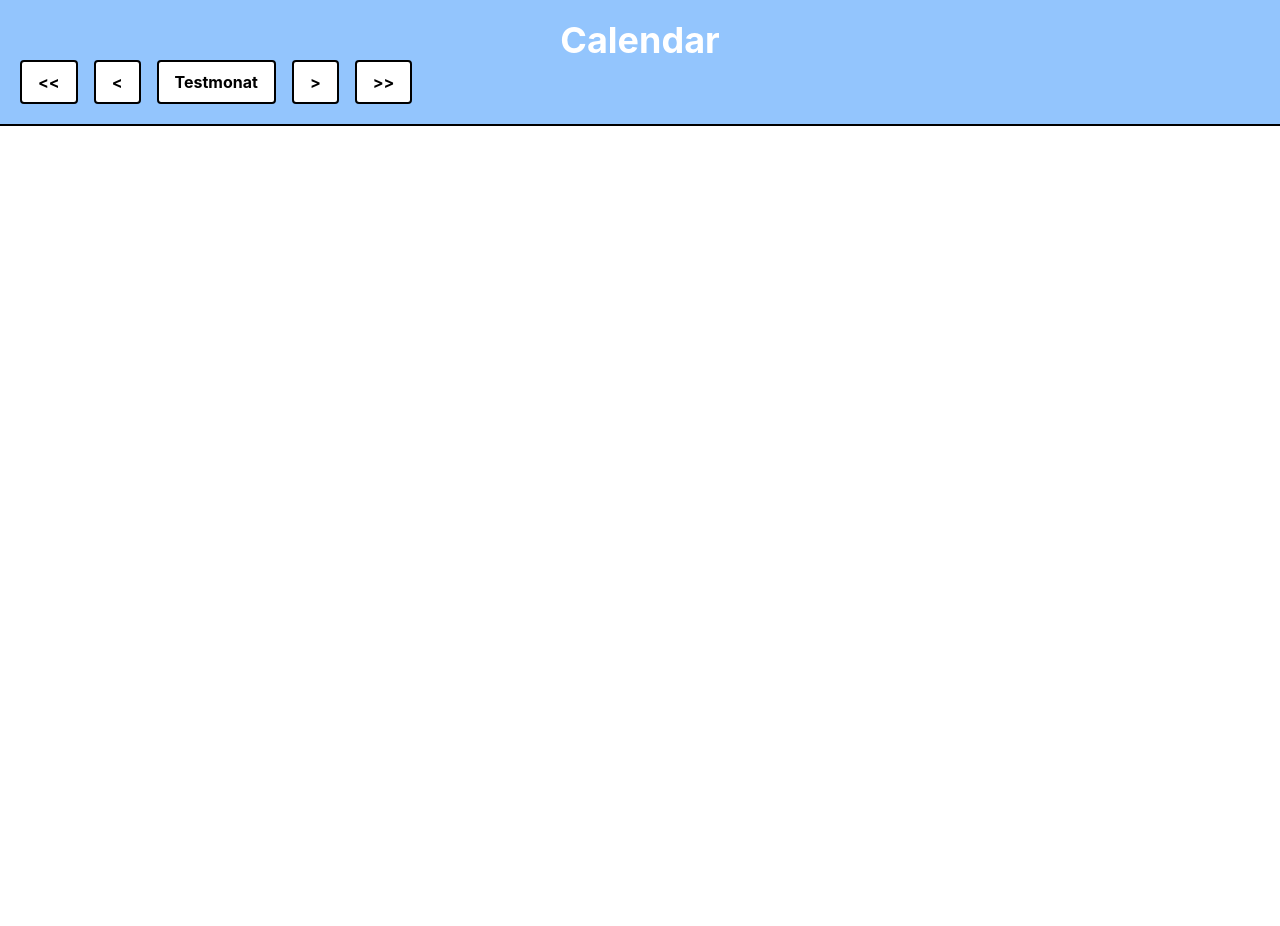
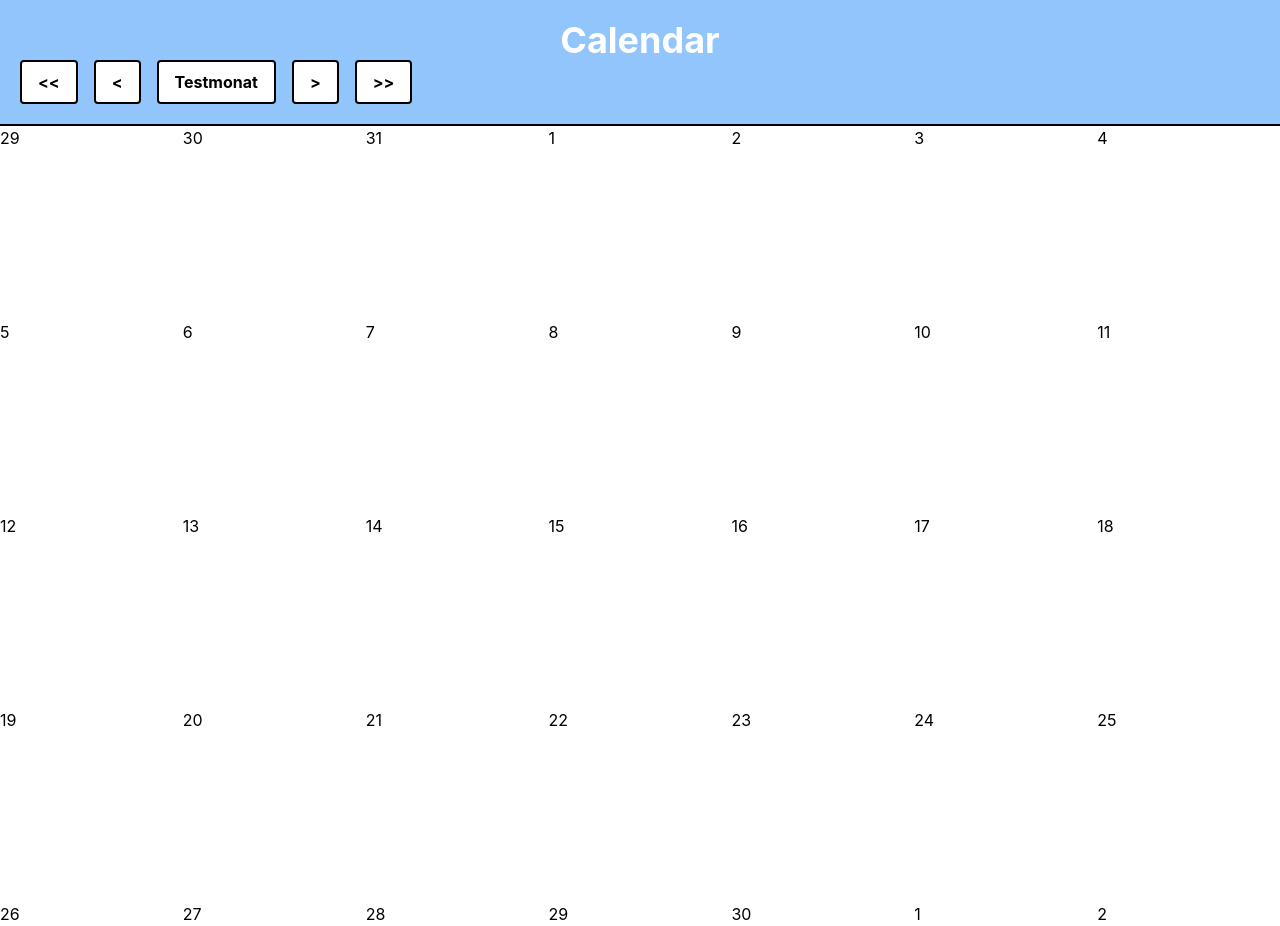
Before and after one commit to KGahan/Calendar, a React (Create React App) app: page / in a window 1280 px wide. Before the commit the page ends 800 px from the top, so only its background shows below. Built offline with nearby package versions, Linux system fonts and the light colour scheme.

Commit message:
calendar, grid

```diff
--- a/src/App.tsx
+++ b/src/App.tsx
@@ -1,8 +1,12 @@
+import Calendar from "./Components/Calendar";
 import Header from "./Components/Header";
 
 function App() {
   return (
-    <Header />
+    <div className="h-screen">
+      <Header />
+      <Calendar/>
+    </div>
   );
 }
 
--- /dev/null
+++ b/src/Components/Calendar.tsx
@@ -0,0 +1,52 @@
+import { useEffect, useState } from "react";
+import Week from "./Week";
+
+function Calendar(){
+
+    const [month, setMonth] = useState<Date[][]>();
+
+    useEffect(() => {
+        InitDate();
+
+    }, []);
+
+    function InitDate(){
+        const dateToday = new Date();
+        const firstDayOfMonth = new Date(dateToday.getFullYear(), dateToday.getMonth(), 1);
+        const firstdayWeekDay = firstDayOfMonth.getDay();
+
+        //console.log(firstDayOfMonth);
+        //console.log(firstdayWeekDay);
+
+        let monthArray: Date[][] = [];
+        let dateIterator = firstDayOfMonth;
+        dateIterator.setDate(dateIterator.getDate() - (firstdayWeekDay - 1));
+        //console.log(dateIterator);
+
+        for (let week = 0; week < 5; week++) {
+            let weekArray: Date[] = [];
+            for (let dayOfWeek = 0; dayOfWeek < 7; dayOfWeek++) {
+                weekArray.push(new Date(dateIterator.getTime()));
+                dateIterator.setDate(dateIterator.getDate() + 1);
+            }
+            monthArray.push(weekArray);
+        }
+        setMonth(monthArray);
+    }
+
+    return (
+
+        <div className="flex flex-col h-full justify-between">
+            {
+                month?.map((weekArray, index) => {
+                    return (
+                        <Week weekArray={weekArray} key={index}/>
+                    )
+                })
+            }
+
+        </div>
+    )
+}
+
+export default Calendar;
--- /dev/null
+++ b/src/Components/Day.tsx
@@ -0,0 +1,13 @@
+interface DayProps{
+    day: Date
+}
+
+function Day(props: DayProps){
+    return (
+        <div className="w-full">
+            {props.day.getDate()}
+        </div>
+    )
+}
+
+export default Day;
--- /dev/null
+++ b/src/Components/Week.tsx
@@ -0,0 +1,21 @@
+import Day from "./Day";
+
+interface WeekProps{
+    weekArray: Date[]
+}
+
+function Week(props: WeekProps){
+    return (
+        <div className="flex flex-row w-full justify-between">
+            {
+                props.weekArray.map((day: Date, index) => {
+                    return (
+                        <Day day={day} key={index}/>
+                    )
+                })
+            }
+        </div>
+    )
+}
+
+export default Week;
```
